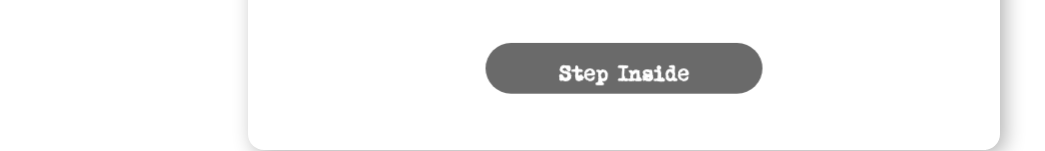
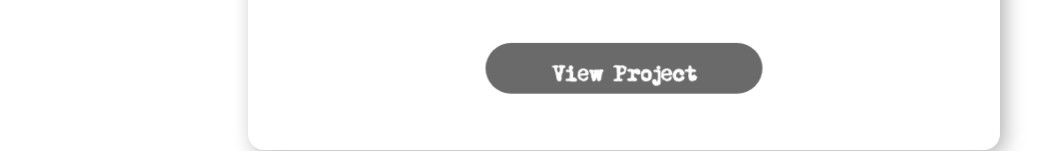
Before and after one commit to JO-OLADEJI/portfolio, a React (Create React App) app: page /portfolio in a window 1280 px wide. Shown: the part 454-605 px from the top of the page, without its empty margins (16-1061 px from the left). Built offline with nearby package versions, Linux system fonts and the light colour scheme.

Commit message:
add google analytics to track visitors site behavior

```diff
--- a/package.json
+++ b/package.json
@@ -15,6 +15,7 @@
     "react": "^18.2.0",
     "react-device-detect": "^2.2.3",
     "react-dom": "^18.2.0",
+    "react-ga": "^3.3.1",
     "react-router-dom": "^6.16.0",
     "react-scripts": "5.0.1",
     "react-sound": "^1.2.0",
--- a/src/App.tsx
+++ b/src/App.tsx
@@ -2,9 +2,13 @@ import React, { useContext } from "react";
 import { createBrowserRouter, RouterProvider } from "react-router-dom";
 import Sound from "react-sound";
 import { isMobile } from "react-device-detect";
+import ReactGA from "react-ga";
 
 // context
 import { GlobalContext } from "./contexts/Global";
+
+// config
+import config from "./config.json";
 
 // pages
 import Home from "./pages/Home";
@@ -31,6 +35,8 @@ const router = createBrowserRouter([
   },
 ]);
 
+ReactGA.initialize(config["ga-tracking-id"]);
+
 const App = (): JSX.Element => {
   const globalContext = useContext(GlobalContext);
 
--- a/src/components/RecordPlayer.tsx
+++ b/src/components/RecordPlayer.tsx
@@ -1,4 +1,5 @@
 import React, { useContext } from "react";
+import ReactGA from "react-ga";
 
 // context
 import { GlobalContext } from "../contexts/Global";
@@ -38,7 +39,13 @@ const RecordPlayer = (): JSX.Element => {
         <PlayPauseBtn
           src={globalContext.state.isMusicPlaying ? stop : play}
           alt={globalContext.state.isMusicPlaying ? "stop" : "play"}
-          onClick={() => globalContext.dispatch({ type: "TOGGLE_PLAYBACK" })}
+          onClick={() => {
+            globalContext.dispatch({ type: "TOGGLE_PLAYBACK" });
+            ReactGA.event({
+              category: "Record Player Interaction",
+              action: "Playback Toggle",
+            });
+          }}
         />
       </div>
     </Outline>
--- a/src/config.json
+++ b/src/config.json
@@ -1,3 +1,4 @@
 {
-  "mail": "joshua@thecodeographer.com"
+  "mail": "joshua@thecodeographer.com",
+  "ga-tracking-id": "G-7Y6VYGN7FR"
 }
--- a/src/pages/Contact.tsx
+++ b/src/pages/Contact.tsx
@@ -1,5 +1,6 @@
 import React, { useState, useContext } from "react";
 import { isMobile } from "react-device-detect";
+import ReactGA from "react-ga";
 
 // context
 import { GlobalContext } from "../contexts/Global";
@@ -27,6 +28,7 @@ import {
 } from "../styles/pages/contact";
 
 const Contact = (): JSX.Element => {
+  ReactGA.pageview(window.location.pathname);
   const globalContext = useContext(GlobalContext);
   const [currentTab, setCurrentTab] = useState<ContactTab>("meeting");
   const [tabDisplayIndex, setTabDisplayIndex] = useState<number>(0);
@@ -77,7 +79,14 @@ const Contact = (): JSX.Element => {
             <TabButton
               key={index}
               $selected={currentTab === tab.name}
-              onClick={(e) => handleTabClick(e, tab.name, index)}
+              onClick={(e) => {
+                handleTabClick(e, tab.name, index);
+                ReactGA.event({
+                  category: "Contact Tab Interaction",
+                  action: "Tab Switch",
+                  label: tab.name,
+                });
+              }}
             >
               <p className="old-font">{tab.name}</p>
               <p>{tab.user}</p>
--- a/src/pages/Home.tsx
+++ b/src/pages/Home.tsx
@@ -7,6 +7,7 @@ import React, {
 } from "react";
 import { isMobile } from "react-device-detect";
 import TypeIt from "typeit-react";
+import ReactGA from "react-ga";
 
 // context
 import { GlobalContext } from "../contexts/Global";
@@ -37,6 +38,7 @@ import {
 } from "../styles/pages/home";
 
 const Home = (): JSX.Element => {
+  ReactGA.pageview(window.location.pathname);
   const globalContext = useContext(GlobalContext);
   const [showScrollIndicator, setShowScrollIndicator] =
     useState<boolean>(false);
@@ -140,7 +142,6 @@ const Home = (): JSX.Element => {
             muted={true}
             controls={false}
             playsInline={true}
-            webkit-playsInline={true}
             onEnded={() => setVideoHasEnded(true)}
           >
             <source src={joshprintM} type="video/webm" />
--- a/src/pages/Portfolio.tsx
+++ b/src/pages/Portfolio.tsx
@@ -1,5 +1,6 @@
 import React, { useState, useCallback, useContext, useEffect } from "react";
 import { isMobile } from "react-device-detect";
+import ReactGA from "react-ga";
 
 // context
 import { GlobalContext } from "../contexts/Global";
@@ -28,6 +29,7 @@ import {
 } from "../styles/pages/portfolio";
 
 const Portfolio = (): JSX.Element => {
+  ReactGA.pageview(window.location.pathname);
   const globalContext = useContext(GlobalContext);
   const { requestAccess, orientation } = useDeviceOrientation();
   const [rotateX, setRotateX] = useState<number>(0);
@@ -103,8 +105,19 @@ const Portfolio = (): JSX.Element => {
               <span key={index}>{tool}</span>
             ))}
           </ul>
-          <a href={projects[projectIndex].url} target="_blank" rel="noreferrer">
-            <p className="old-font">Step Inside</p>
+          <a
+            href={projects[projectIndex].url}
+            target="_blank"
+            rel="noreferrer"
+            onClick={() =>
+              ReactGA.event({
+                category: "Project Interaction",
+                action: "View Project",
+                label: projects[projectIndex].name,
+              })
+            }
+          >
+            <p className="old-font">View Project</p>
           </a>
         </Display>
         <ArrowDown
```
Also changed, not shown: 1 other file (tests, documents, lock files or other folders).
